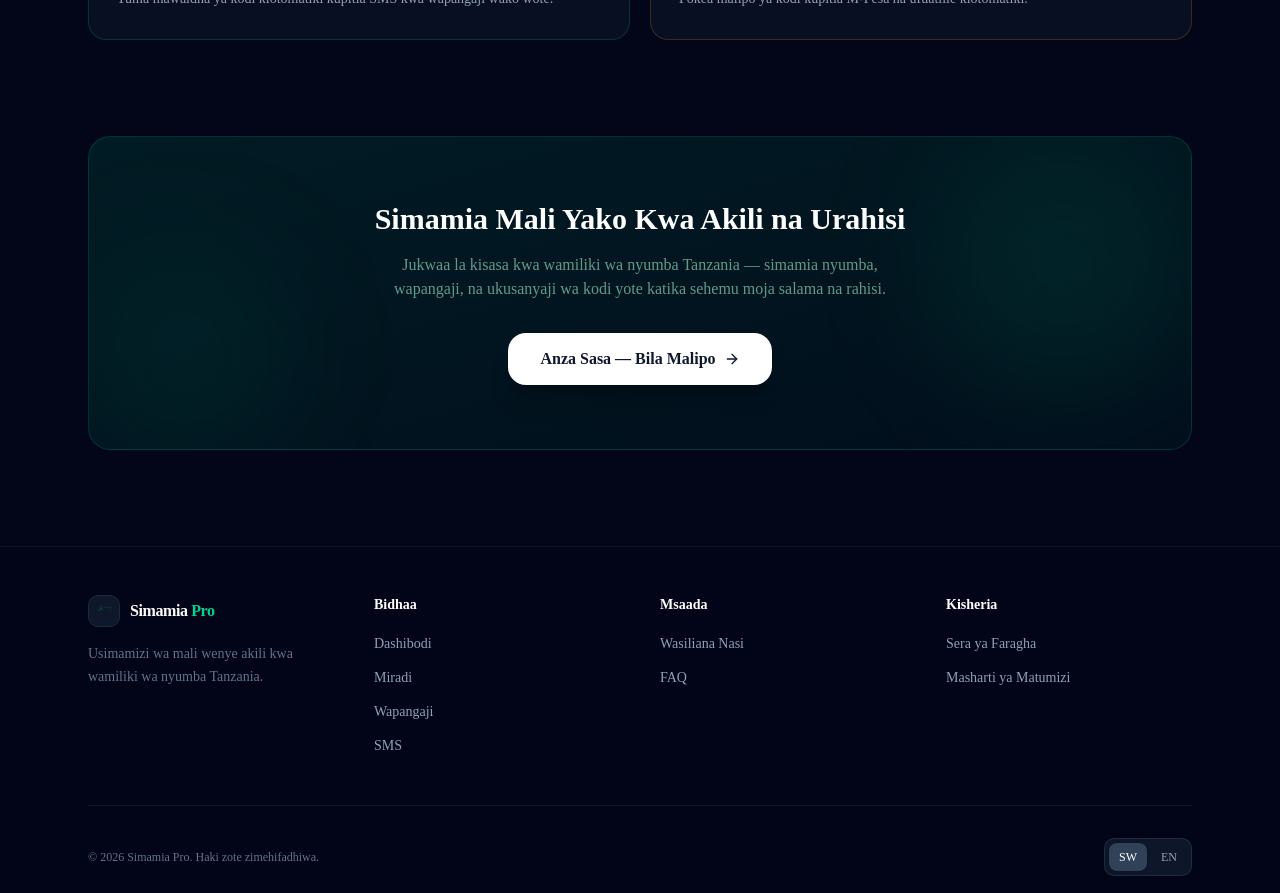
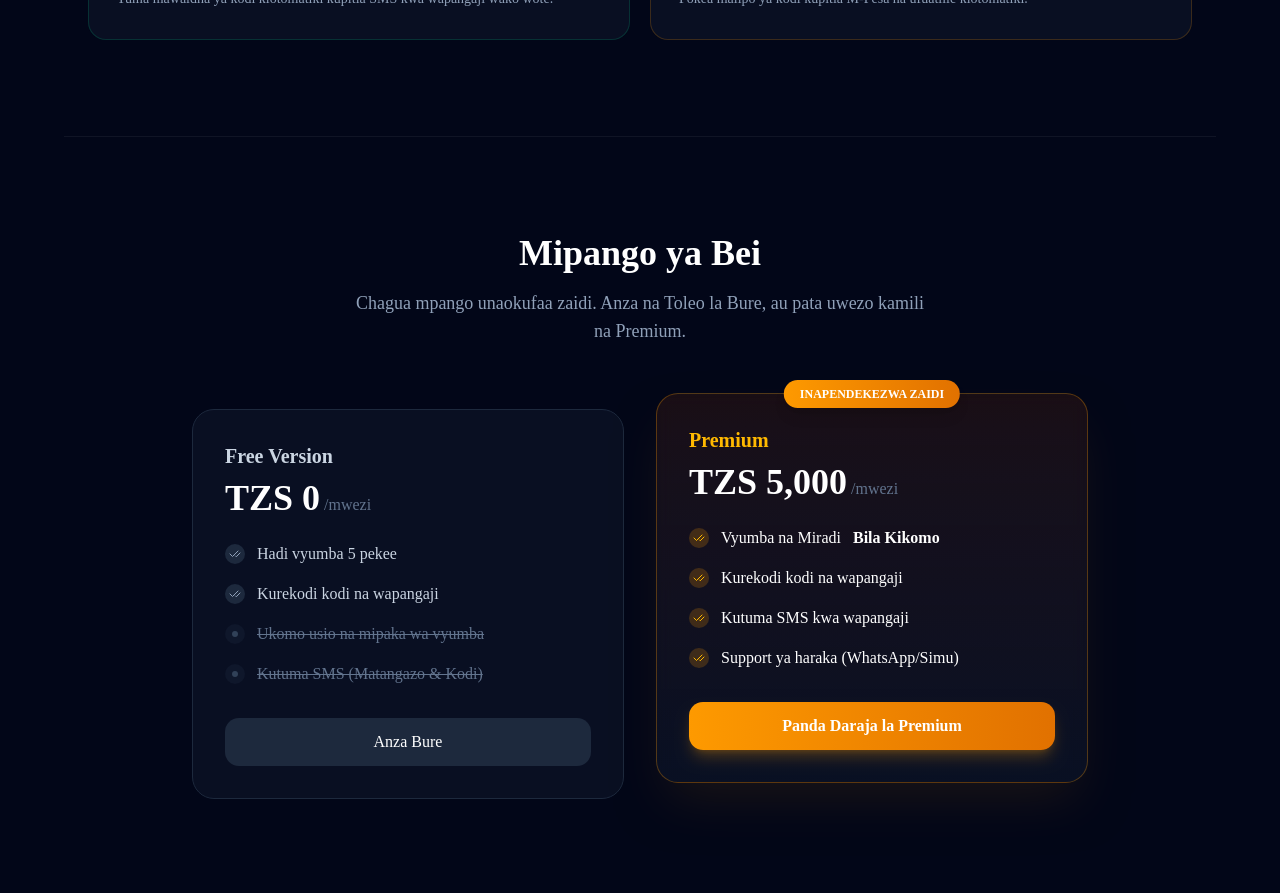
Before and after one commit to simamiapro/simamia-pro, a Next.js app: page / in a window 1280 px wide. Shown: the part 1860-2753 px from the top of the page. Built offline with nearby package versions, Linux system fonts and the light colour scheme; no server answers.

Commit message:
Implement pricing comparisons, upsell flows, and UI updates

```diff
--- a/src/app/(dashboard)/sms/_components/sms-client.tsx
+++ b/src/app/(dashboard)/sms/_components/sms-client.tsx
@@ -1,7 +1,7 @@
 'use client'
 
 import { useState } from 'react'
-import { MessageSquare, Send, Lock, AlertCircle, CheckCircle2, Loader2, Users, Building2 } from 'lucide-react'
+import { MessageSquare, Send, Lock, AlertCircle, CheckCircle2, Loader2, Users, Building2, CheckCheck } from 'lucide-react'
 import { calculateSmsCost, formatTZS } from '@/lib/utils'
 import Link from 'next/link'
 import type { Landlord } from '@/types/database'
@@ -92,15 +92,26 @@ export function SmsClient({ landlord, tenants }: SmsClientProps) {
           <div className="w-20 h-20 bg-amber-500/10 border border-amber-500/20 rounded-3xl flex items-center justify-center mx-auto mb-5">
             <Lock size={36} className="text-amber-400" />
           </div>
-          <h3 className="text-white text-xl font-bold mb-3">Kipengele cha Premium</h3>
-          <p className="text-slate-400 text-sm max-w-md mx-auto mb-8 leading-relaxed">
-            Kutuma SMS kwa wapangaji ni kipengele cha akaunti ya Premium tu. Panda daraja ili uweze kutuma ujumbe wa kodi, matangazo, na ukumbusho.
+          <h3 className="text-white text-2xl font-bold mb-3">Panda Daraja la Premium</h3>
+          <p className="text-slate-400 max-w-md mx-auto mb-8 leading-relaxed">
+            Kutuma SMS kwa wapangaji ni kipengele cha akaunti ya Premium tu. Kwa TZS 5,000 tu kwa mwezi utapata:
           </p>
+          <ul className="text-left max-w-md mx-auto space-y-4 mb-8">
+            <li className="flex items-center gap-3 text-slate-300">
+              <CheckCheck size={18} className="text-emerald-400" /> Vyumba na Miradi <b>Bila Kikomo</b>
+            </li>
+            <li className="flex items-center gap-3 text-slate-300">
+              <CheckCheck size={18} className="text-emerald-400" /> Kutuma SMS (Ujumbe wa kodi, matangazo, n.k.)
+            </li>
+            <li className="flex items-center gap-3 text-slate-300">
+              <CheckCheck size={18} className="text-emerald-400" /> Support ya haraka ya WhatsApp na Simu
+            </li>
+          </ul>
           <Link
             href="/topup"
-            className="inline-flex items-center gap-2 bg-gradient-to-r from-amber-500 to-amber-600 hover:from-amber-400 hover:to-amber-500 text-white px-8 py-3 rounded-xl font-semibold transition shadow-lg shadow-amber-500/20"
+            className="inline-flex items-center gap-2 bg-gradient-to-r from-amber-500 to-amber-600 hover:from-amber-400 hover:to-amber-500 text-white px-8 py-3 rounded-xl font-bold transition shadow-lg shadow-amber-500/20"
           >
-            Panda Premium →
+            Angalia Vifurushi vya Premium →
           </Link>
         </div>
       </div>
--- a/src/app/page.tsx
+++ b/src/app/page.tsx
@@ -2,7 +2,7 @@
 
 import Link from 'next/link'
 import Image from 'next/image'
-import { Building2, Users, MessageSquare, Smartphone, ArrowRight, Sparkles, Shield, ChevronRight } from 'lucide-react'
+import { Building2, Users, MessageSquare, Smartphone, ArrowRight, Sparkles, Shield, ChevronRight, CheckCheck } from 'lucide-react'
 import { useLanguage } from '@/lib/i18n/language-context'
 import { LanguageSwitcher } from '@/components/shared/language-switcher'
 
@@ -259,6 +259,103 @@ export default function LandingPage() {
         </div>
       </section>
 
+      {/* ──────── Pricing Section ──────── */}
+      <section className="relative z-10 max-w-6xl mx-auto px-6 py-24 border-t border-white/[0.06]">
+        <div className="text-center mb-16">
+          <h2 className="text-3xl sm:text-4xl font-bold text-white mb-4">Mipango ya Bei</h2>
+          <p className="text-slate-400 text-base sm:text-lg max-w-xl mx-auto">
+            Chagua mpango unaokufaa zaidi. Anza na Toleo la Bure, au pata uwezo kamili na Premium.
+          </p>
+        </div>
+
+        <div className="grid md:grid-cols-2 gap-8 max-w-4xl mx-auto">
+          {/* Free Tier */}
+          <div className="bg-slate-900/60 backdrop-blur-sm border border-slate-800 rounded-3xl p-8 hover:border-slate-700 transition-all">
+            <h3 className="text-xl font-bold text-slate-300 mb-2">Free Version</h3>
+            <div className="flex items-baseline gap-1 mb-6">
+              <span className="text-4xl font-bold text-white">TZS 0</span>
+              <span className="text-slate-500">/mwezi</span>
+            </div>
+            <ul className="space-y-4 mb-8">
+              <li className="flex items-center gap-3 text-slate-300">
+                <div className="w-5 h-5 rounded-full bg-slate-800 flex items-center justify-center shrink-0">
+                  <CheckCheck size={12} className="text-slate-400" />
+                </div>
+                Hadi vyumba 5 pekee
+              </li>
+              <li className="flex items-center gap-3 text-slate-300">
+                <div className="w-5 h-5 rounded-full bg-slate-800 flex items-center justify-center shrink-0">
+                  <CheckCheck size={12} className="text-slate-400" />
+                </div>
+                Kurekodi kodi na wapangaji
+              </li>
+              <li className="flex items-center gap-3 text-slate-500 line-through">
+                <div className="w-5 h-5 rounded-full bg-slate-900 flex items-center justify-center shrink-0">
+                  <div className="w-1.5 h-1.5 rounded-full bg-slate-700" />
+                </div>
+                Ukomo usio na mipaka wa vyumba
+              </li>
+              <li className="flex items-center gap-3 text-slate-500 line-through">
+                <div className="w-5 h-5 rounded-full bg-slate-900 flex items-center justify-center shrink-0">
+                  <div className="w-1.5 h-1.5 rounded-full bg-slate-700" />
+                </div>
+                Kutuma SMS (Matangazo & Kodi)
+              </li>
+            </ul>
+            <Link
+              href="/register"
+              className="block w-full py-3 px-4 rounded-xl text-center font-medium bg-slate-800 text-white hover:bg-slate-700 transition-colors"
+            >
+              Anza Bure
+            </Link>
+          </div>
+
+          {/* Premium Tier */}
+          <div className="relative bg-gradient-to-b from-amber-900/20 to-slate-900/60 backdrop-blur-sm border border-amber-500/30 rounded-3xl p-8 shadow-2xl shadow-amber-500/10 transform md:-translate-y-4">
+            <div className="absolute top-0 left-1/2 -translate-x-1/2 -translate-y-1/2 bg-gradient-to-r from-amber-500 to-amber-600 text-white text-xs font-bold px-4 py-1.5 rounded-full shadow-lg">
+              INAPENDEKEZWA ZAIDI
+            </div>
+            <h3 className="text-xl font-bold text-amber-400 mb-2">Premium</h3>
+            <div className="flex items-baseline gap-1 mb-6">
+              <span className="text-4xl font-bold text-white">TZS 5,000</span>
+              <span className="text-slate-500">/mwezi</span>
+            </div>
+            <ul className="space-y-4 mb-8">
+              <li className="flex items-center gap-3 text-white">
+                <div className="w-5 h-5 rounded-full bg-amber-500/20 flex items-center justify-center shrink-0">
+                  <CheckCheck size={12} className="text-amber-400" />
+                </div>
+                Vyumba na Miradi <b>Bila Kikomo</b>
+              </li>
+              <li className="flex items-center gap-3 text-white">
+                <div className="w-5 h-5 rounded-full bg-amber-500/20 flex items-center justify-center shrink-0">
+                  <CheckCheck size={12} className="text-amber-400" />
+                </div>
+                Kurekodi kodi na wapangaji
+              </li>
+              <li className="flex items-center gap-3 text-white">
+                <div className="w-5 h-5 rounded-full bg-amber-500/20 flex items-center justify-center shrink-0">
+                  <CheckCheck size={12} className="text-amber-400" />
+                </div>
+                Kutuma SMS kwa wapangaji
+              </li>
+              <li className="flex items-center gap-3 text-white">
+                <div className="w-5 h-5 rounded-full bg-amber-500/20 flex items-center justify-center shrink-0">
+                  <CheckCheck size={12} className="text-amber-400" />
+                </div>
+                Support ya haraka (WhatsApp/Simu)
+              </li>
+            </ul>
+            <Link
+              href="/register"
+              className="block w-full py-3 px-4 rounded-xl text-center font-bold bg-gradient-to-r from-amber-500 to-amber-600 text-white hover:from-amber-400 hover:to-amber-500 transition-colors shadow-lg shadow-amber-500/25 hover:shadow-amber-500/40"
+            >
+              Panda Daraja la Premium
+            </Link>
+          </div>
+        </div>
+      </section>
+
       {/* ──────── Final CTA Section ──────── */}
       <section className="relative z-10 max-w-6xl mx-auto px-6 pb-24">
         <div className="relative overflow-hidden bg-gradient-to-br from-emerald-500/[0.12] to-emerald-600/[0.06] border border-emerald-500/20 rounded-3xl p-10 sm:p-16 text-center">
--- a/src/components/shared/unit-form.tsx
+++ b/src/components/shared/unit-form.tsx
@@ -116,10 +116,13 @@ export function UnitForm({ propertyId, unit, onClose, tierLocked, totalUnits }:
               {t.units.form.limit_desc}
             </p>
             <button
-              onClick={onClose}
-              className="px-6 py-2.5 rounded-xl bg-emerald-600 hover:bg-emerald-500 text-white font-medium text-sm transition"
+              onClick={() => {
+                onClose()
+                router.push('/topup')
+              }}
+              className="px-6 py-2.5 rounded-xl bg-gradient-to-r from-amber-500 to-amber-600 hover:from-amber-400 hover:to-amber-500 text-white font-medium text-sm transition shadow-lg shadow-amber-500/20"
             >
-              {t.units.form.upgrade_btn}
+              Angalia Vifurushi vya Premium →
             </button>
           </div>
         ) : (
--- a/src/lib/i18n/dictionaries.ts
+++ b/src/lib/i18n/dictionaries.ts
@@ -167,8 +167,8 @@ export const dictionaries = {
     // Landing Page
     landing: {
       hero_badge: 'Jukwaa #1 la Usimamizi wa Mali Tanzania',
-      hero_title_1: 'Simamia Mali Yako',
-      hero_title_2: 'Kwa Akili na Urahisi',
+      hero_title_1: 'Simamia Nyumba zako za kupangisha',
+      hero_title_2: 'kwa Ufanisi Kidigitali',
       hero_desc: 'Jukwaa la kisasa kwa wamiliki wa nyumba Tanzania — simamia nyumba, wapangaji, na ukusanyaji wa kodi yote katika sehemu moja salama na rahisi.',
       cta_start: 'Anza Sasa — Bila Malipo',
       cta_login: 'Tayari Una Akaunti? Ingia',
```
Also changed, not shown: src/app/(dashboard)/properties/[id]/_components/property-detail-client.tsx (+8 -4 lines), src/app/(dashboard)/topup/_components/topup-client.tsx (+13 -7 lines).
